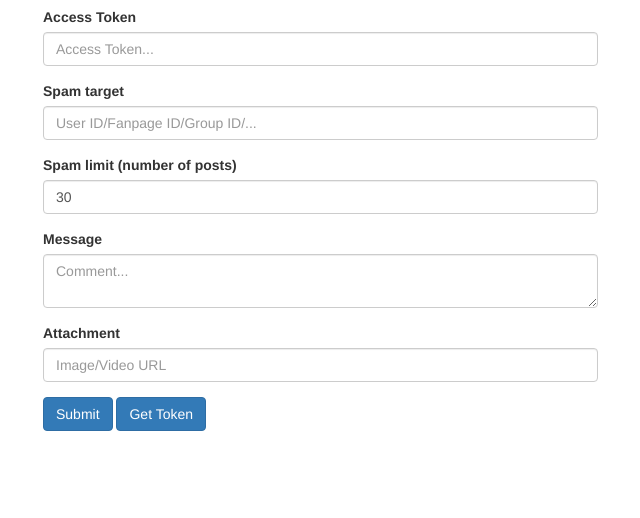
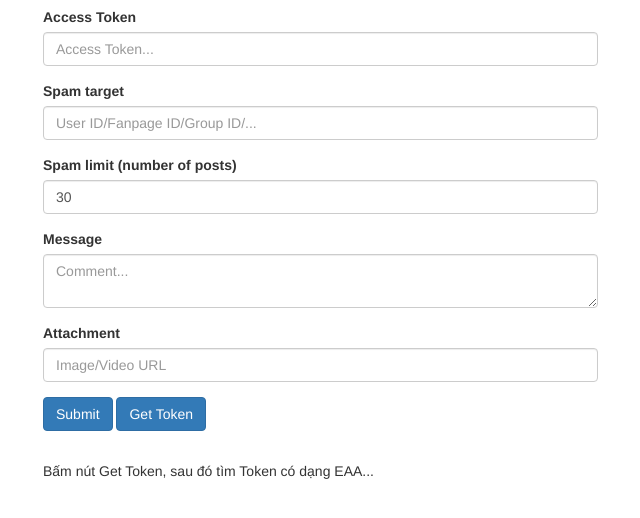
Before and after one commit to minproducer/minproducer.github.io, a plain HTML site: page autocmt/index.html in a window 1280 px wide. Shown: the part 56-574 px from the top of the page, without its empty margins (27-667 px from the left). Drawn offline with nearby package versions, Linux system fonts and the light colour scheme.

Commit message:
Update index.html

```diff
--- a/autocmt/index.html
+++ b/autocmt/index.html
@@ -58,6 +58,7 @@
 
 		<button id="start-spam" class="btn btn-primary">Submit</button>
 		<button class="btn btn-primary" onclick="window.location.href='https://m.facebook.com/composer/ocelot/async_loader/?publisher=feed'">Get Token</button>
+		<p style="margin-top: 30px;">Bấm nút Get Token, sau đó tìm Token có dạng EAA...</p>
 	<script src='https://cdnjs.cloudflare.com/ajax/libs/jquery/2.1.3/jquery.min.js'></script>
 	<script src='https://maxcdn.bootstrapcdn.com/bootstrap/3.3.5/js/bootstrap.min.js'></script>
 	<script>
```
